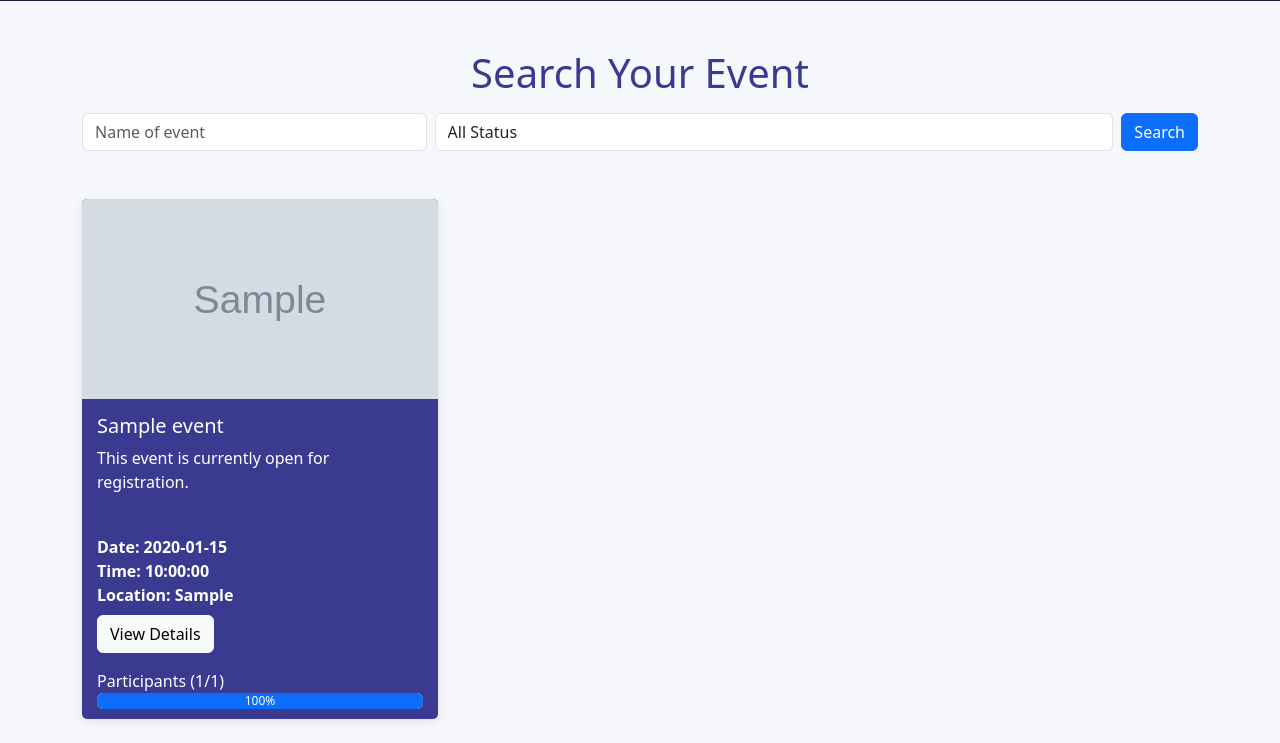
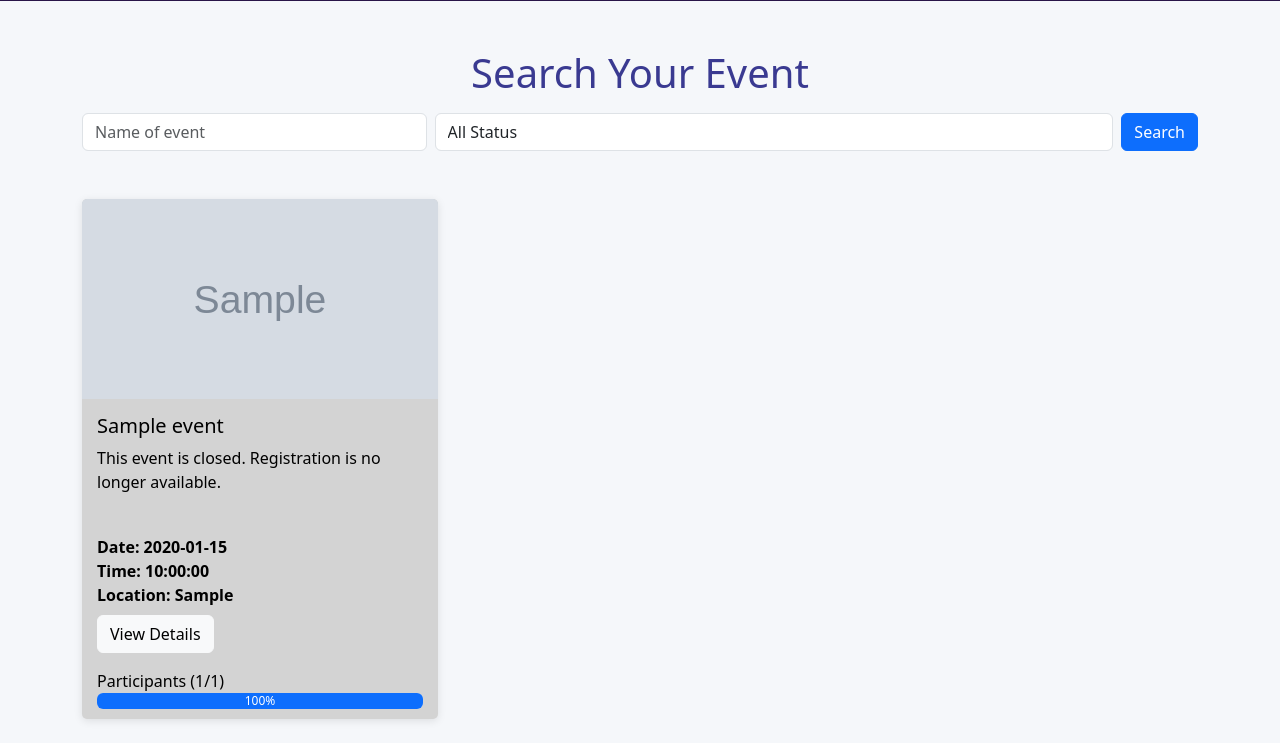
Before and after one commit to junikxz/uts_lec, a PHP site: page /admin/dashboard.php in a window 1280 px wide. Shown: the part 795-1538 px from the top of the page. Run offline with PHP 8.4, Linux system fonts and the light colour scheme; a user stored in the database is signed in; tables that the repository leaves empty hold one stand-in row (values such as "Sample post"); grey boxes marked "Sample" are stand-in pictures.

Commit message:
push dashboard admin punya livia

```diff
--- a/admin/dashboard.php
+++ b/admin/dashboard.php
@@ -22,18 +22,20 @@ $sql = "
 if ($filterStatus == 'open') {
     $sql .= " AND date >= '$today' AND status = 'open'";
 } elseif ($filterStatus == 'closed') {
-    $sql .= " AND date < '$today' AND status = 'closed'";
+    $sql .= " AND (date < '$today' OR status = 'closed')";
 } elseif ($filterStatus == 'cancelled') {
     $sql .= " AND status = 'canceled'";
 }
+
+$sql .= " AND status IN ('open', 'closed', 'canceled')";
 
 $sql .= " GROUP BY event.id";
 
 if ($filterStatus == 'all') {
     $sql .= " ORDER BY
                 CASE
-                    WHEN status = 'open' THEN 1
-                    WHEN status = 'closed' THEN 2
+                    WHEN date >= '$today' AND status = 'open' THEN 1
+                    WHEN date < '$today' OR status = 'closed' THEN 2
                     WHEN status = 'canceled' THEN 3
                 END, date ASC";
 } else {
@@ -155,7 +157,7 @@ $events = $stmt->fetchAll();
 <body>
     <?php include 'navbar.php'; ?>
 
-    <div class="header-title ">
+    <div class="header-title">
         <div>
             <h1>Welcome to the Admin Dashboard</h1>
             <a href="#manage-events" class="btn btn-light mt-3" id="scrollButton">Click Here</a>
@@ -186,9 +188,9 @@ $events = $stmt->fetchAll();
                     $cardClass = '';
                     if ($event['status'] == 'canceled') {
                         $cardClass = 'bg-danger text-white';
-                    } elseif ($event['status'] == 'closed') {
+                    } elseif ($event['status'] == 'closed' || $event['date'] < $today) {
                         $cardClass = 'bg-light text-dark';
-                    } elseif ($event['status'] == 'open') {
+                    } elseif ($event['status'] == 'open' && $event['date'] >= $today) {
                         $cardClass = 'bg-primary text-white';
                     }
 
@@ -202,9 +204,9 @@ $events = $stmt->fetchAll();
                             <div class="event-body">
                                 <h5 class="event-title"><?= htmlspecialchars($event['name']) ?></h5>
 
-                                <?php if ($event['status'] == 'open'): ?>
+                                <?php if ($event['status'] == 'open' && $event['date'] >= $today): ?>
                                     <p class="text-white">This event is currently open for registration.</p>
-                                <?php elseif ($event['status'] == 'closed'): ?>
+                                <?php elseif ($event['status'] == 'closed' || $event['date'] < $today): ?>
                                     <p class="text-dark">This event is closed. Registration is no longer available.</p>
                                 <?php elseif ($event['status'] == 'canceled'): ?>
                                     <p class="text-white">This event has been canceled.</p>
```
